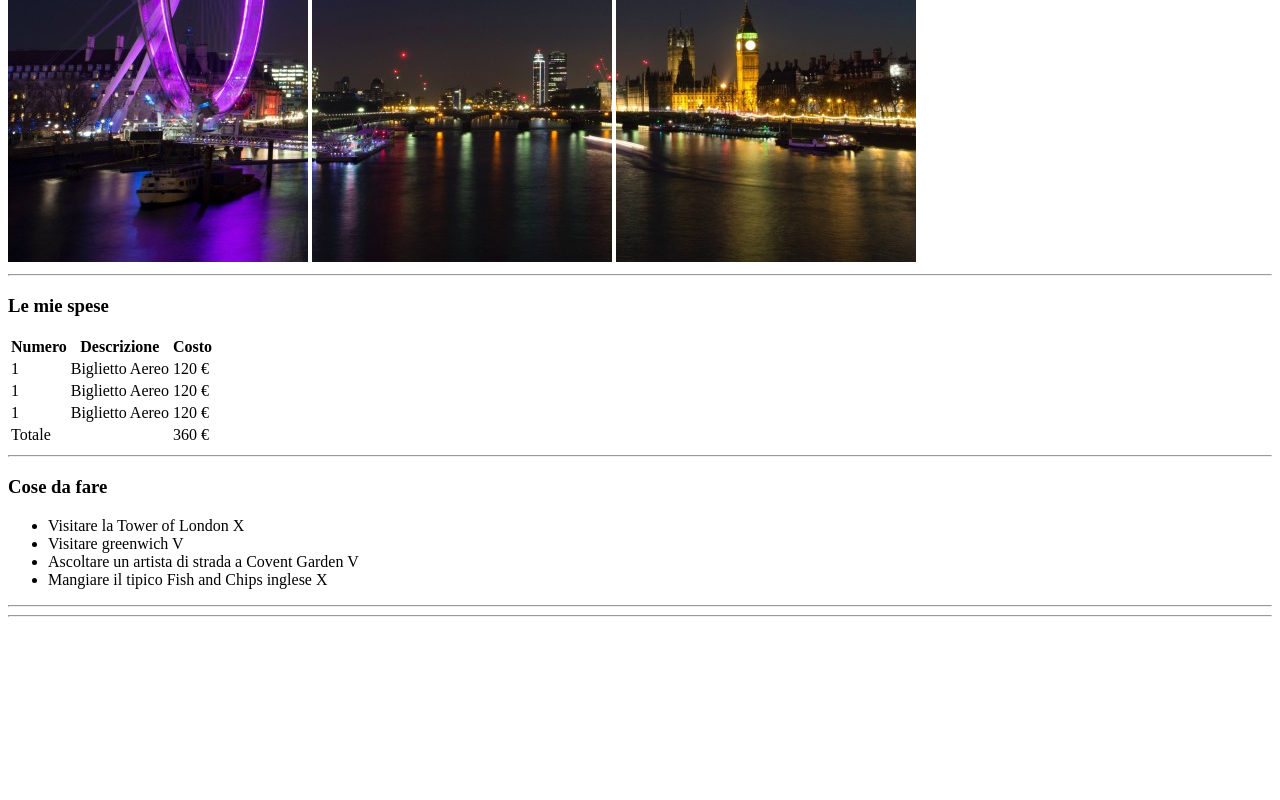
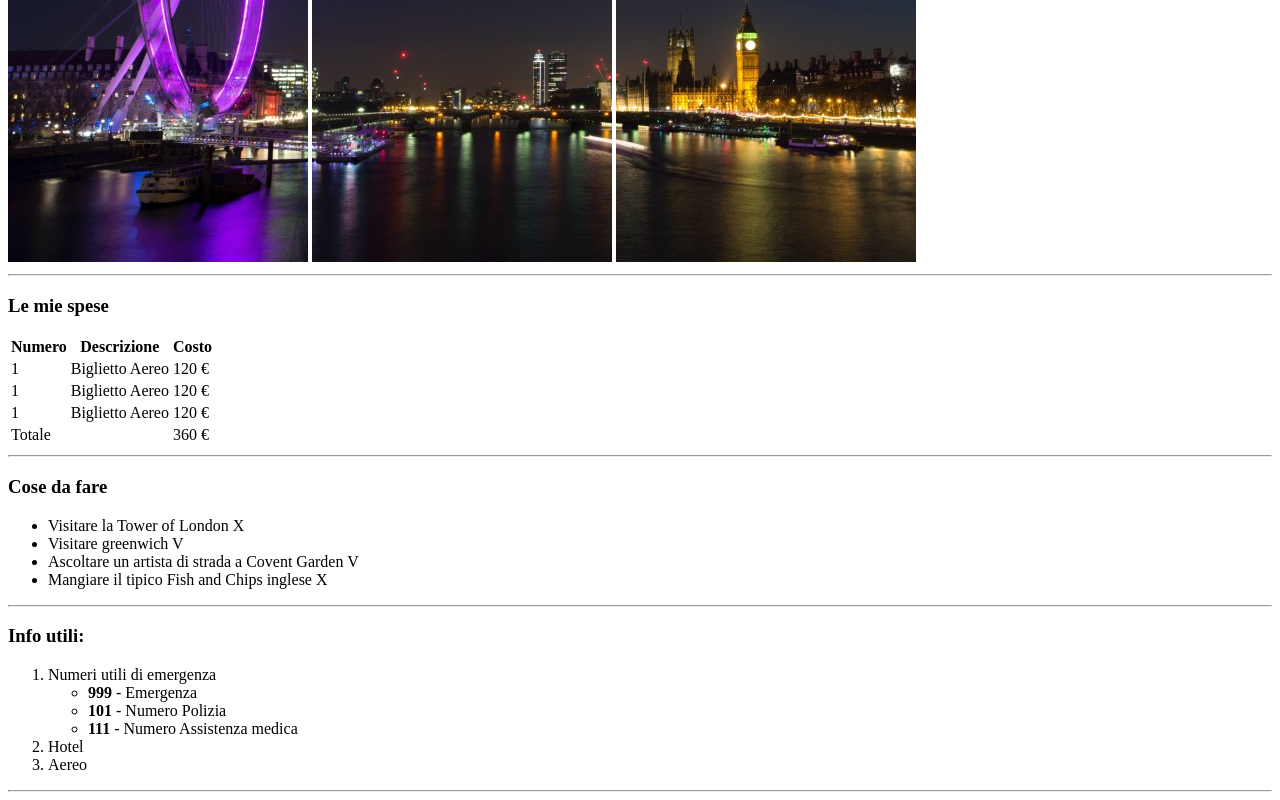
Before and after one commit to MattiaNatella/html-london-trip, a plain HTML site: page index.html in a window 1280 px wide. Shown: the part 418-1218 px from the top of the page. Before the commit the page ends 1043 px from the top, so only its background shows below. Drawn offline with Linux system fonts and the light colour scheme.

Commit message:
[add] sublist info utili

```diff
--- a/index.html
+++ b/index.html
@@ -32,7 +32,7 @@
 
     <section>
 
-      <h3>Le mie spese</h3>
+    <h3>Le mie spese</h3>
 
       <div>
 
@@ -108,7 +108,7 @@
 
     <section>
 
-      <h3>Cose da fare</h3>
+    <h3>Cose da fare</h3>
 
       <div>
 
@@ -136,6 +136,22 @@
 
     <section>
 
+    <h3>Info utili:</h3>
+
+    <div>
+      <ol>
+        <li>Numeri utili di emergenza
+          <ul>
+            <li><strong>999</strong> - Emergenza</li>
+            <li><strong>101</strong> - Numero Polizia</li>
+            <li><strong>111</strong> - Numero Assistenza medica</li>
+          </ul>
+        </li>
+        <li>Hotel</li>
+        <li>Aereo</li>
+      </ol>
+    </div>
+
     </section>
 
     <!-- /Info utili -->
```
